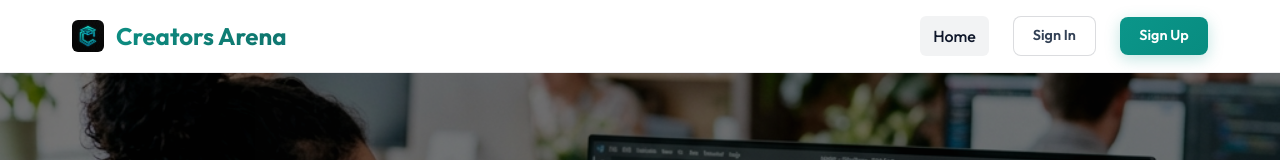
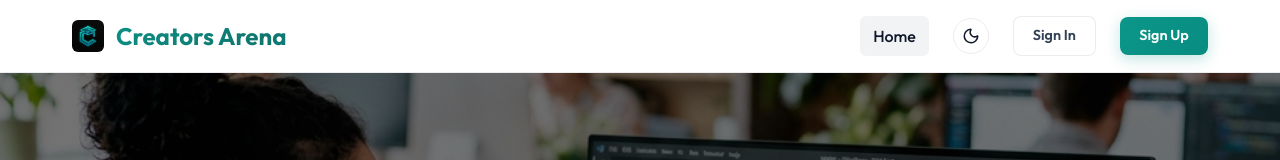
Before and after one commit to Patochukwu/Creators-Arena, a React (Vite) app in the folder frontend/: page / in a window 1280 px wide. Shown: the top 160 px of the page. Built offline with nearby package versions, Linux system fonts and the light colour scheme.

Commit message:
feat: add light and dark theme mode toggle in navbar

```diff
--- a/frontend/src/App.jsx
+++ b/frontend/src/App.jsx
@@ -16,6 +16,17 @@ function App() {
   const [user, setUser] = useState(null);
   const [token, setToken] = useState(localStorage.getItem('token') || '');
   const [loading, setLoading] = useState(true);
+
+  const [theme, setTheme] = useState(localStorage.getItem('theme') || 'light');
+
+  useEffect(() => {
+    document.documentElement.setAttribute('data-theme', theme);
+    localStorage.setItem('theme', theme);
+  }, [theme]);
+
+  const toggleTheme = () => {
+    setTheme(prev => prev === 'light' ? 'dark' : 'light');
+  };
 
   // Auto-fetch profile if token exists
   useEffect(() => {
@@ -87,7 +98,7 @@ function App() {
   };
 
   return (
-    <AuthContext.Provider value={{ user, token, login, logout }}>
+    <AuthContext.Provider value={{ user, token, login, logout, theme, toggleTheme }}>
       <BrowserRouter>
         <div style={{ display: 'flex', flexDirection: 'column', minHeight: '100vh' }}>
           <Navbar />
--- a/frontend/src/components/Navbar.jsx
+++ b/frontend/src/components/Navbar.jsx
@@ -1,10 +1,10 @@
 import React from 'react';
 import { Link, useNavigate, useLocation } from 'react-router-dom';
 import { useAuth } from '../App';
-import { BookOpen, LogOut, LayoutDashboard, UserCheck, ShieldAlert } from 'lucide-react';
+import { BookOpen, LogOut, LayoutDashboard, UserCheck, ShieldAlert, Sun, Moon } from 'lucide-react';
 
 export default function Navbar() {
-  const { user, logout } = useAuth();
+  const { user, logout, theme, toggleTheme } = useAuth();
   const navigate = useNavigate();
   const location = useLocation();
 
@@ -31,6 +31,26 @@ export default function Navbar() {
           <Link to="/" className={`nav-link ${location.pathname === '/' ? 'active' : ''}`}>
             Home
           </Link>
+
+          <button
+            onClick={toggleTheme}
+            className="btn-theme-toggle"
+            style={{
+              padding: '0.5rem',
+              borderRadius: '50%',
+              display: 'flex',
+              alignItems: 'center',
+              justifyContent: 'center',
+              border: '1px solid var(--glass-border)',
+              background: 'transparent',
+              color: 'var(--text-bright)',
+              cursor: 'pointer',
+              transition: 'background-color 0.2s, transform 0.2s'
+            }}
+            title={theme === 'light' ? 'Switch to Dark Mode' : 'Switch to Light Mode'}
+          >
+            {theme === 'light' ? <Moon size={18} /> : <Sun size={18} />}
+          </button>
 
           {user ? (
             <>
--- a/frontend/src/index.css
+++ b/frontend/src/index.css
@@ -35,6 +35,32 @@
   text-rendering: optimizeLegibility;
   -webkit-font-smoothing: antialiased;
   -moz-osx-font-smoothing: grayscale;
+}
+
+[data-theme='dark'] {
+  /* Color Palette - Premium Dark Theme */
+  --bg-primary: #090f1c; /* Deep Space Dark */
+  --bg-secondary: #111a2e; /* Dark Blue-Gray */
+  --color-primary: #14b8a6; /* Vibrant Teal */
+  --color-primary-hover: #0d9488;
+  --color-secondary: #2dd4bf; /* Mint/Aqua Accent */
+  --color-accent: #38bdf8; /* Soft Sky Blue */
+  --color-success: #10b981;
+  --color-warning: #fbbf24;
+  --color-danger: #f87171;
+
+  /* Text colors for dark mode */
+  --text-main: #94a3b8; /* Cool Gray */
+  --text-muted: #64748b; /* Medium Gray */
+  --text-bright: #f8fafc; /* Near White */
+
+  /* Glassmorphism / Cards styling for dark mode */
+  --glass-bg: rgba(17, 26, 46, 0.85);
+  --glass-border: rgba(255, 255, 255, 0.08);
+  --glass-highlight: rgba(255, 255, 255, 0.03);
+  --glass-shadow: rgba(0, 0, 0, 0.2);
+
+  color-scheme: dark;
 }
 
 * {
@@ -238,11 +264,11 @@ a:hover {
 .btn-secondary {
   background: var(--bg-secondary);
   color: var(--text-main);
-  border: 1px solid rgba(15, 23, 42, 0.15);
+  border: 1px solid var(--glass-border);
 }
 
 .btn-secondary:hover {
-  background: #f1f5f9;
+  background: var(--glass-border);
   color: var(--text-bright);
 }
 
```
